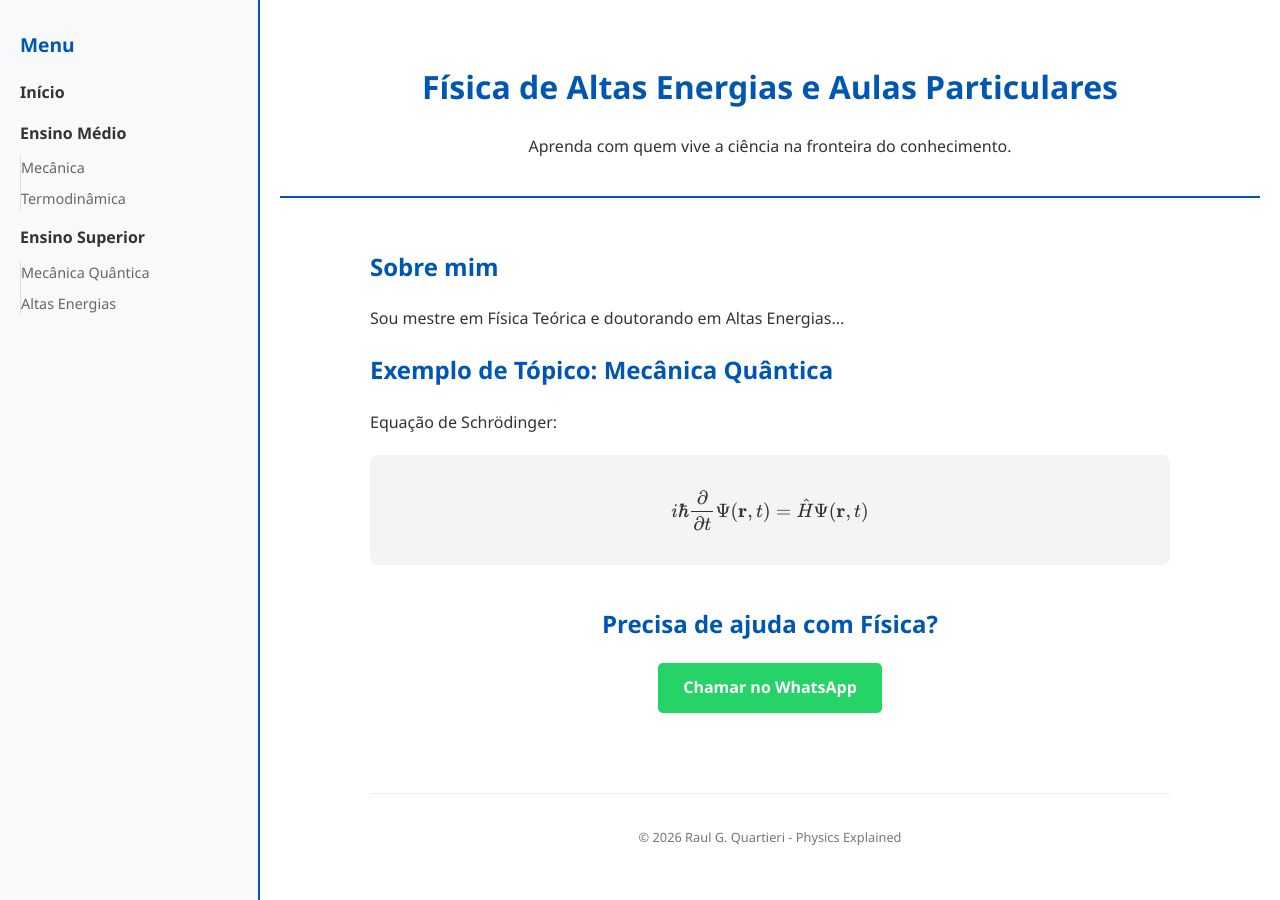
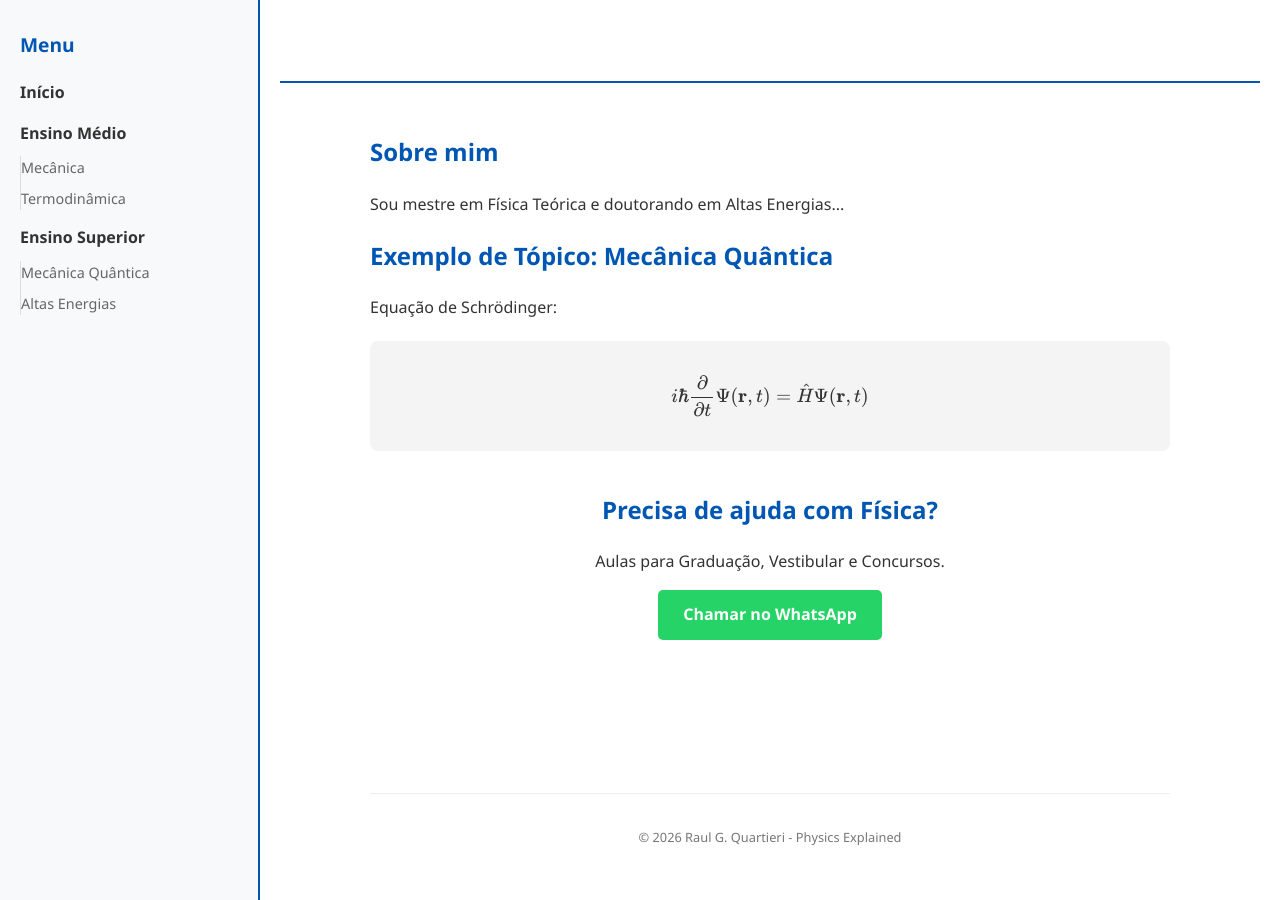
Before and after one commit to Physics-Explained/physics-explained.github.io, a Jekyll site: the page built from index.html, in a window 1280 px wide. Built offline with Jekyll 4.4.1, drawn with Linux system fonts in a browser that asks for light colours.

Commit message:
index.html changes

```diff
--- a/index.html
+++ b/index.html
@@ -1,9 +1,5 @@
 ---
 layout: default
-title: Física com Prof. Raul Quartieri
-header_title: Física de Altas Energias e Aulas Particulares
-header_subtitle: Aprenda com quem vive a ciência na fronteira do conhecimento.
-author: Raul G. Quartieri
 ---
 
 <section>
@@ -13,7 +9,8 @@ author: Raul G. Quartieri
 
 {% include EM/quantica.html %}
 
-<section style="text-align: center; margin-top: 40px;">
+<section class="cta-container">
     <h2>Precisa de ajuda com Física?</h2>
-    <a href="https://wa.me/SEUNUMERO" class="cta-button">Chamar no WhatsApp</a>
+    <p>Aulas para Graduação, Vestibular e Concursos.</p>
+    <a href="{{ site.whatsapp_link }}" class="cta-button">Chamar no WhatsApp</a>
 </section>
```
